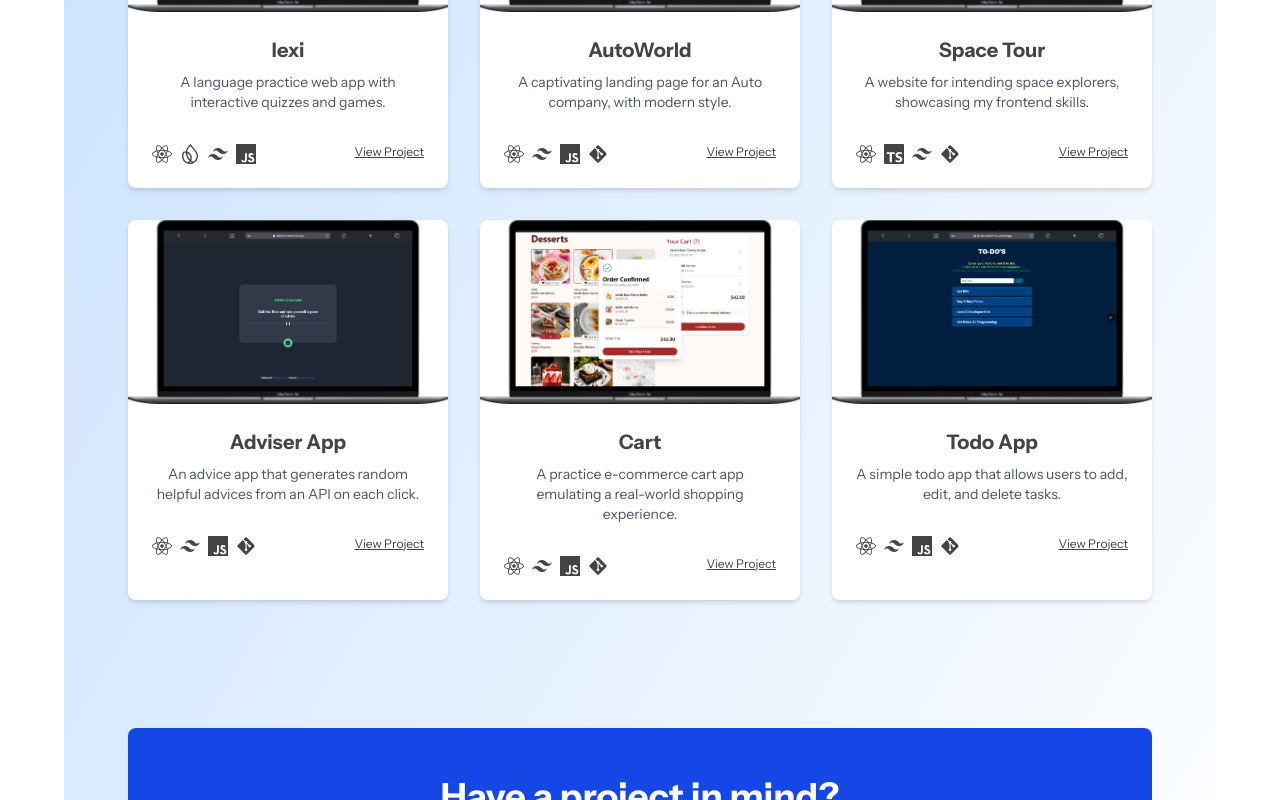
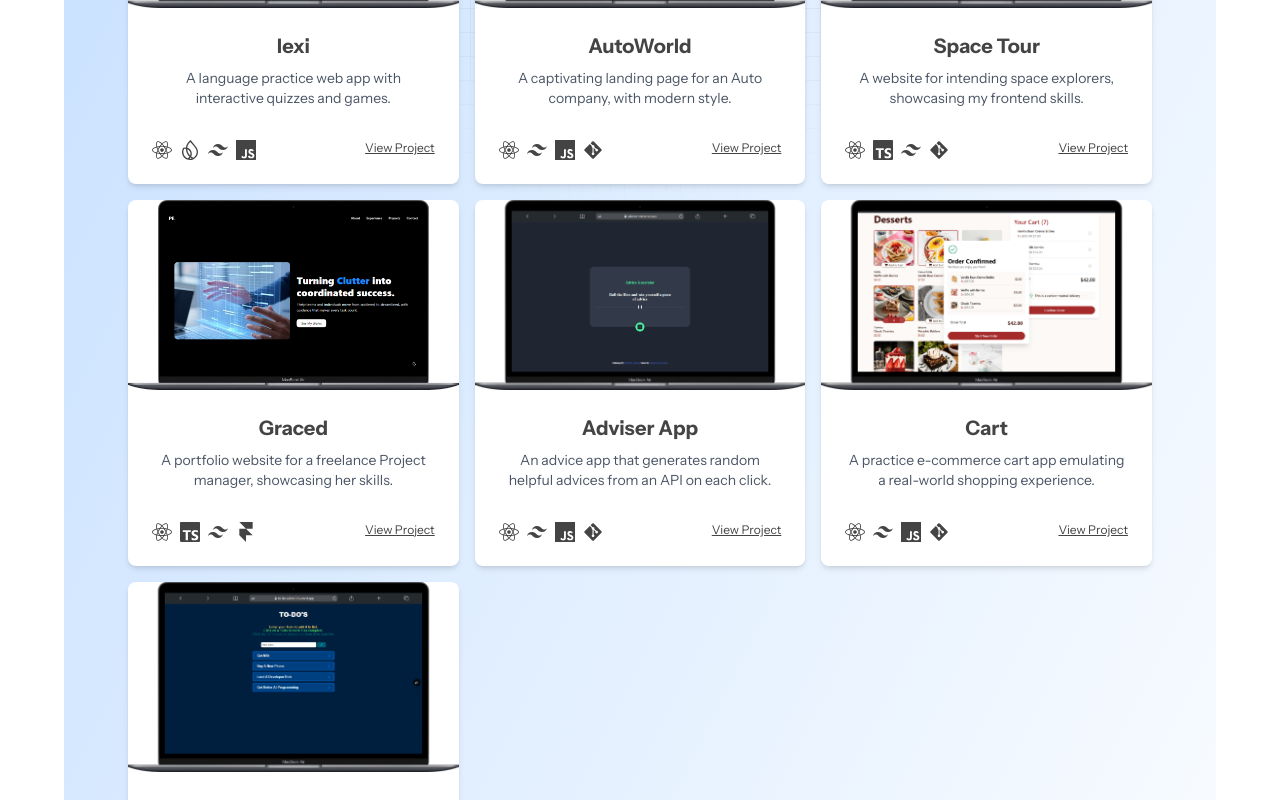
Before and after one commit to lilprof01/SmartDev, a React (Vite) app: page /projects in a window 1280 px wide. Shown: the part 1072-1872 px from the top of the page. Built offline with nearby package versions, Linux system fonts and the light colour scheme.

Commit message:
new project

```diff
--- a/src/Pages/Main/PortProjects.tsx
+++ b/src/Pages/Main/PortProjects.tsx
@@ -45,7 +45,7 @@ const projects: projectProps[] = [
     image: "/Portfolio/portfolio.png",
     link: "/",
     tags: [
-      "Portfolio",
+      "portfolio",
       "React",
       "Tailwind CSS",
       "Zustand",
@@ -104,6 +104,18 @@ const projects: projectProps[] = [
     icon2: <SiTypescript size={20} />,
     icon3: <SiTailwindcss size={20} />,
     icon4: <FaGitAlt size={20} />,
+  },
+  {
+    title: "Graced",
+    description:
+      "A portfolio website for a freelance Project manager, showcasing her skills.",
+    image: "/Portfolio/graced.png",
+    link: "https://graced.vercel.app/",
+    tags: ["portfolio", "React", "All"],
+    icon1: <FaReact size={20} />,
+    icon2: <SiTypescript size={20} />,
+    icon3: <SiTailwindcss size={20} />,
+    icon4: <SiFramer size={20} />,
   },
   {
     title: "Adviser App",
@@ -246,7 +258,7 @@ const PortProjects = () => {
       </div>
 
       {/* Project Section */}
-      <div ref={cardRef} className="grid grid-cols-1 sm:grid-cols-2 lg:grid-cols-3 gap-8">
+      <div ref={cardRef} className="grid grid-cols-1 sm:grid-cols-2 lg:grid-cols-3 gap-4">
       <AnimatePresence mode="popLayout">
           {filteredProjects.map((project, index) => (
             <motion.div
```
Also changed, not shown: public/Portfolio/Talentle.png (added), public/Portfolio/graced.png (added).
